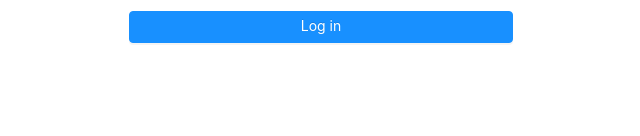
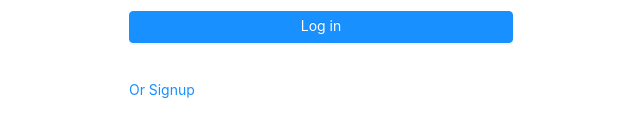
Before and after one commit to asadaziz95/recyclewave-frontend, a React (Create React App) app: page /login in a window 1280 px wide. Shown: the part 450-586 px from the top of the page, without its empty margins (319-959 px from the left). Built offline with nearby package versions, Linux system fonts and the light colour scheme.

Commit message:
singup link aded

```diff
--- a/src/screens/login/login.jsx
+++ b/src/screens/login/login.jsx
@@ -1,5 +1,5 @@
 import React, { useState, useEffect } from "react";
-import { withRouter, Redirect } from "react-router-dom";
+import { withRouter, Redirect ,Link} from "react-router-dom";
 import { Form, Input, Button, Checkbox,message } from 'antd';
 import { UserOutlined, LockOutlined } from '@ant-design/icons';
 import axios from 'axios'
@@ -93,6 +93,9 @@ const LoginScreen = (props) => {
         Log in
       </Button>
     </Form.Item>
+    <Form.Item>
+     <Link to="/signup">Or Signup</Link>
+    </Form.Item>
   </Form>
   );
 };
```
